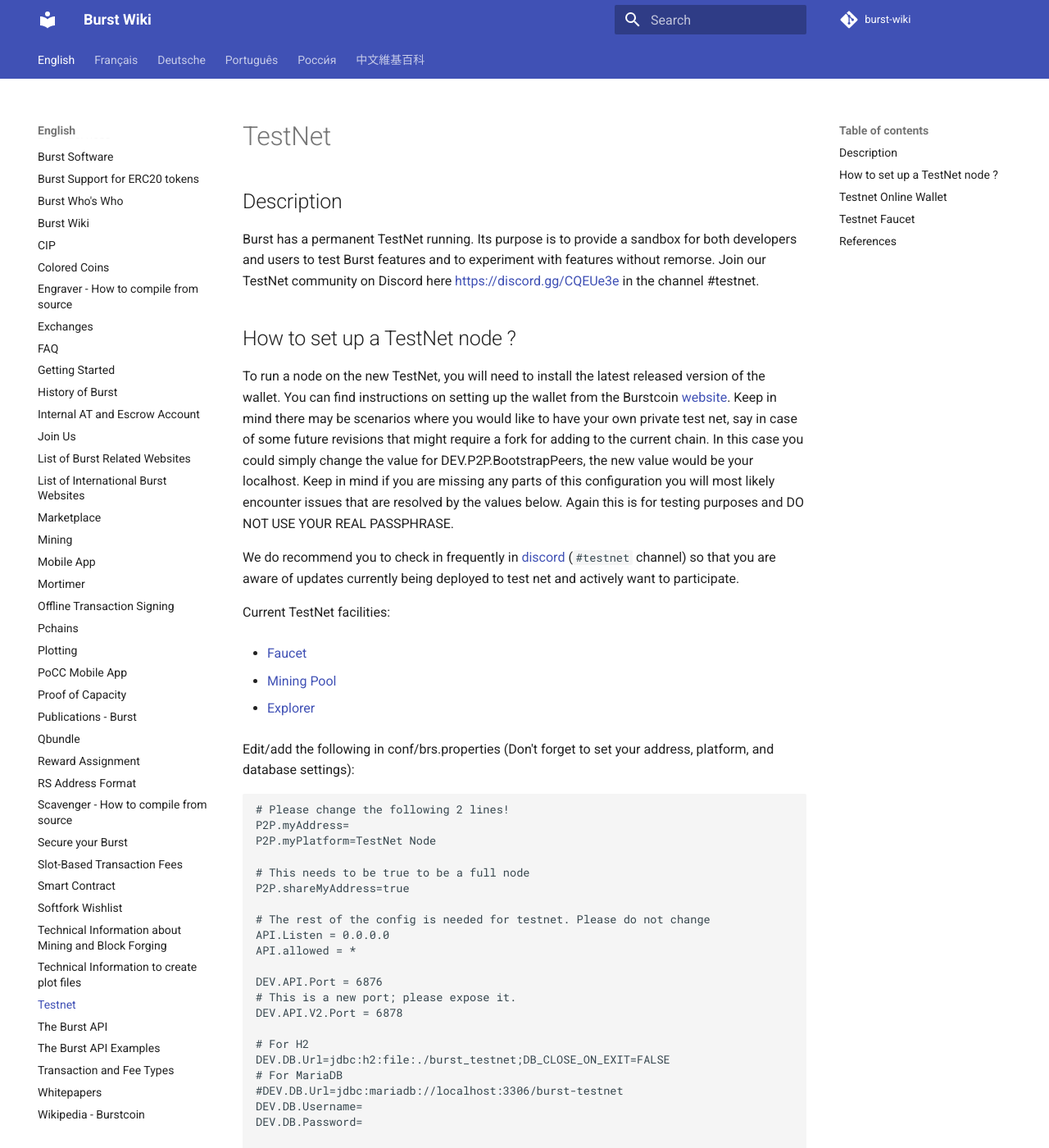
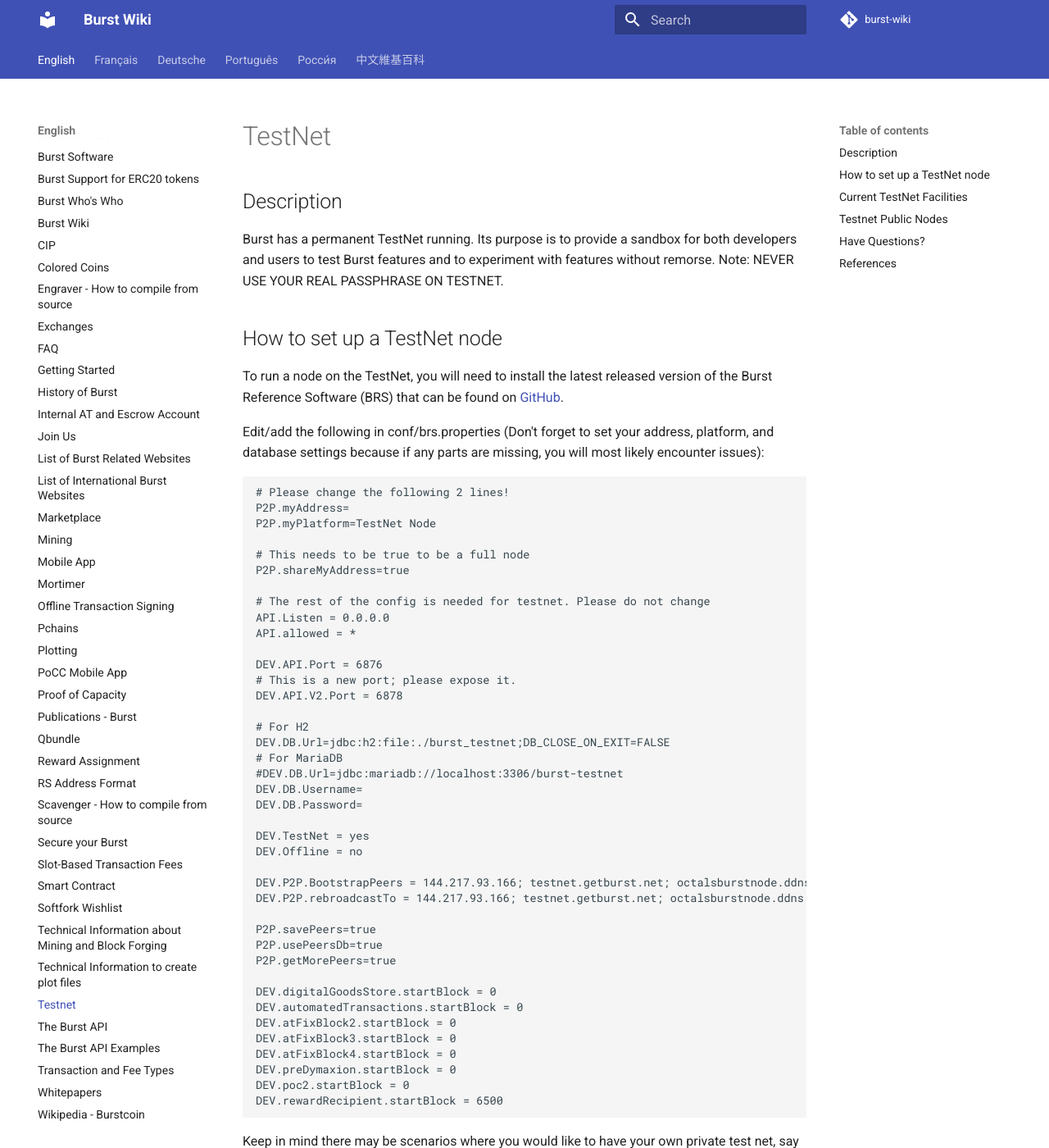
Before and after one commit to burst-apps-team/burst-wiki, an MkDocs documentation site: the page built from docs/en/testnet.md, in a window 1280 px wide and 1400 px high. Shown: the whole window at 82% size. Built offline with MkDocs 1.6.1 and Material for MkDocs 9.7.7, drawn with Linux system fonts in a browser that asks for light colours; comment, search, counter and statistics services are not loaded; old or Windows-style settings are respelled for this version of MkDocs; some of the changed text lies outside the part shown.

Commit message:
Update testnet.md

`````diff
--- a/docs/en/testnet.md
+++ b/docs/en/testnet.md
@@ -2,23 +2,13 @@
 
 ## Description
 
-Burst has a permanent TestNet running. Its purpose is to provide a sandbox for both developers and users to test Burst features and to experiment with features without remorse. Join our TestNet community on Discord here <https://discord.gg/CQEUe3e> in the channel \#testnet.
+Burst has a permanent TestNet running. Its purpose is to provide a sandbox for both developers and users to test Burst features and to experiment with features without remorse. Note: NEVER USE YOUR REAL PASSPHRASE ON TESTNET.
 
-## How to set up a TestNet node ?
+## How to set up a TestNet node
 
-To run a node on the new TestNet, you will need to install the latest released version of the wallet. You can find instructions on setting up the wallet from the Burstcoin [website](https://burst-coin.org). Keep in mind there may be scenarios where you would like to have your own private test net, say in case of some future revisions that might require a fork for adding to the current chain. In this case you could simply change the value for DEV.P2P.BootstrapPeers, the new value would be your localhost. Keep in mind if you are missing any parts of this configuration you will most likely encounter issues that are resolved by the values below. Again this is for testing purposes and DO NOT USE YOUR REAL PASSPHRASE.
+To run a node on the TestNet, you will need to install the latest released version of the Burst Reference Software (BRS) that can be found on [GitHub](https://github.com/burst-apps-team/burstcoin/releases).
 
-We do recommend you to check in frequently in [discord](https://discord.gg/9S3eUBy) (`#testnet` channel) so that you are aware of updates currently being deployed to test net and actively want to participate.
-
-Current TestNet facilities:
-
-* [Faucet](http://burstcoin.cc:7777/)
-
-* [Mining Pool](http://75.100.126.230:8124/)
-
-* [Explorer](http://explorer.testnet.burst.devtrue.net/)
-
-Edit/add the following in conf/brs.properties (Don't forget to set your address, platform, and database settings):
+Edit/add the following in conf/brs.properties (Don't forget to set your address, platform, and database settings because if any parts are missing, you will most likely encounter issues):
 
 ```properties
 # Please change the following 2 lines!
@@ -62,36 +52,39 @@ DEV.preDymaxion.startBlock = 0
 DEV.poc2.startBlock = 0
 DEV.rewardRecipient.startBlock = 6500
 ```
+Keep in mind there may be scenarios where you would like to have your own private test net, say in case of some future revisions that might require a fork for adding to the current chain. In this case, you could simply change the value of DEV.P2P.BootstrapPeers to the value of your localhost.
 
-If you just need testnet wallet for testing please use this [link](http://3.16.150.48:6876/index.html#). If you want to use your own desired peer, you can just change ip addresses.
+If you just need to communicate with another TestNet peer, you can use this [link](http://3.16.150.48:6876/index.html#). If you want to use your own desired peer, you can just change the ip address accordingly.
 
-You can get the testnet coins at this [faucet](http://burstcoin.cc:7777/)
+You can get TestNet Burst coins at this [faucet](http://burstcoin.cc:7777/).
 
-If for any reason you need to reset your peer, a fast easy way to do it is as follows:
+If for any reason you need to reset your peer, here is a fast and easy way to do it:
 
-Stop node, in a terminal execute:
+Stop the node and execute the following in a terminal:
 ````
 mysql -u root
 ````
-Once in the mysql shell execute the following commands, assumption is made $yourdatabase name is your database's name and $youruser is well your user.
+Once in the mysql shell, execute the following commands (assuming $yourdatabase is your database's name and $youruser is your user).
 ````
 DROP DATABASE $yourdatabase;
 CREATE DATABASE $yourdatabase;
 FLUSH PRIVILEGES;
 ````
-Start node again, wait till sync is complete.
+Start node again, wait until sync is complete.
 
-If you hit any snags, let me know. Also feel free to update this via PR. Thanks.
+## Current TestNet Facilities
 
-Originally adapted from the following: https://burstwiki.org/wiki/Testnet
+* [Faucet](http://burstcoin.cc:7777/)
 
-Thank you PoCC and BurstWiki contributors!
+* [Mining Pool](http://75.100.126.230:8124/)
 
-## Testnet Online Wallet
+* [Explorer](http://explorer.testnet.burst.devtrue.net/)
 
-You can access the BAT's operated TestNet wallet via <http://testnet.getburst.net:6876/index.html>[2]
+## Testnet Public Nodes
 
-Community run public nodes:
+You can access the BAT's operated TestNet node via <http://testnet.getburst.net:6876/index.html>[2]
+
+Other community run public nodes:
 
 <https://octalsburstnode.ddns.net:6876/index.html>
 
@@ -99,14 +92,12 @@ Community run public nodes:
 
 <http://testnet.burstcoin.network:6876/index.html>
 
+## Have Questions?
 
-
-## Testnet Faucet
-
--   <http://burstcoin.cc:7777/>[3]
+Join our TestNet community on Discord here <https://discord.gg/CQEUe3e> and go to the \#testnet channel. Stay informed about current updates being deployed on TestNet.
 
 ## References
 
-1. <https://github.com/burst-apps-team/BurstcoinTestNetHow-To>
+1. <https://github.com/burst-apps-team/BurstcoinTestNetH
 2. <https://www.burstcoin.ist/2019/02/10/weekly-burst-report-69/>
 3. <https://www.reddit.com/r/burstcoin/comments/aemjfn/testnet/>
`````
